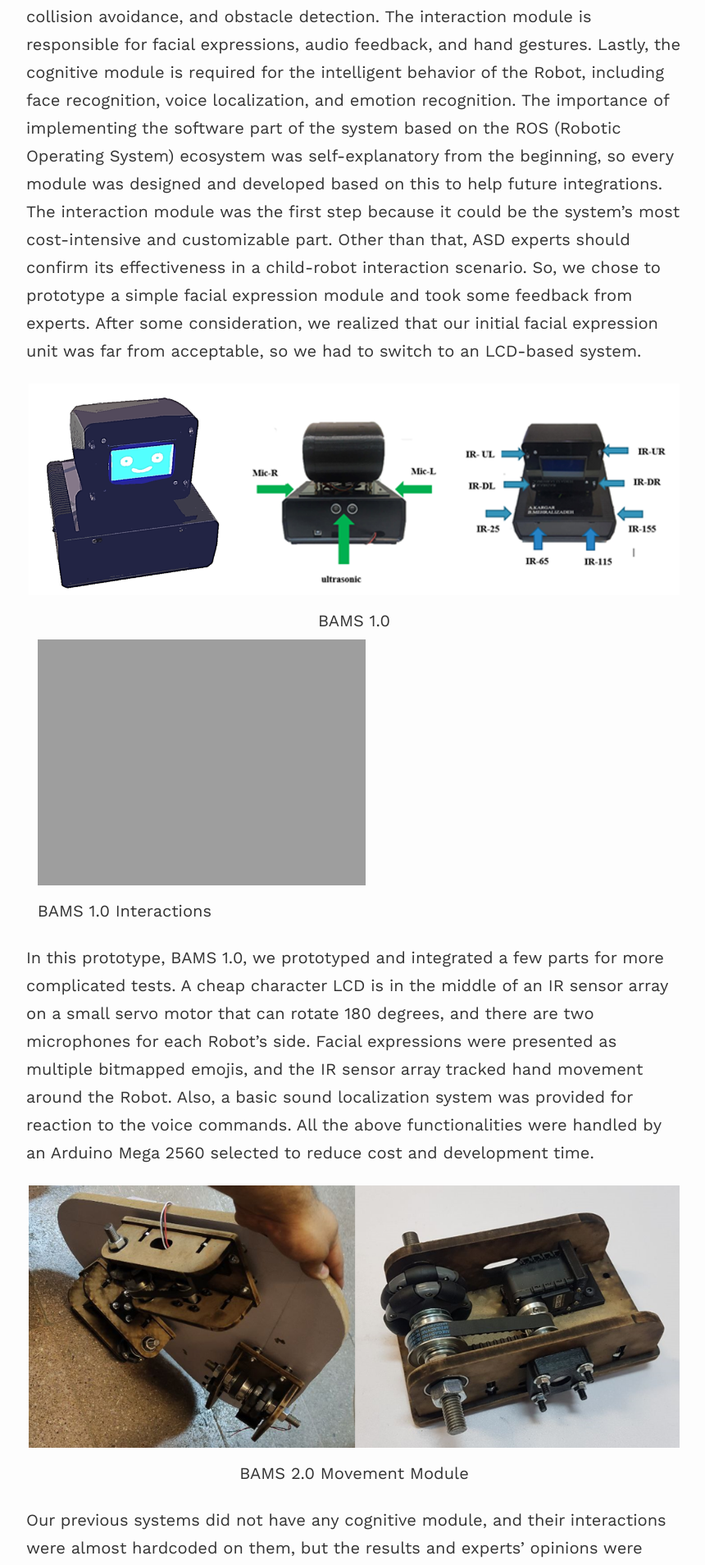
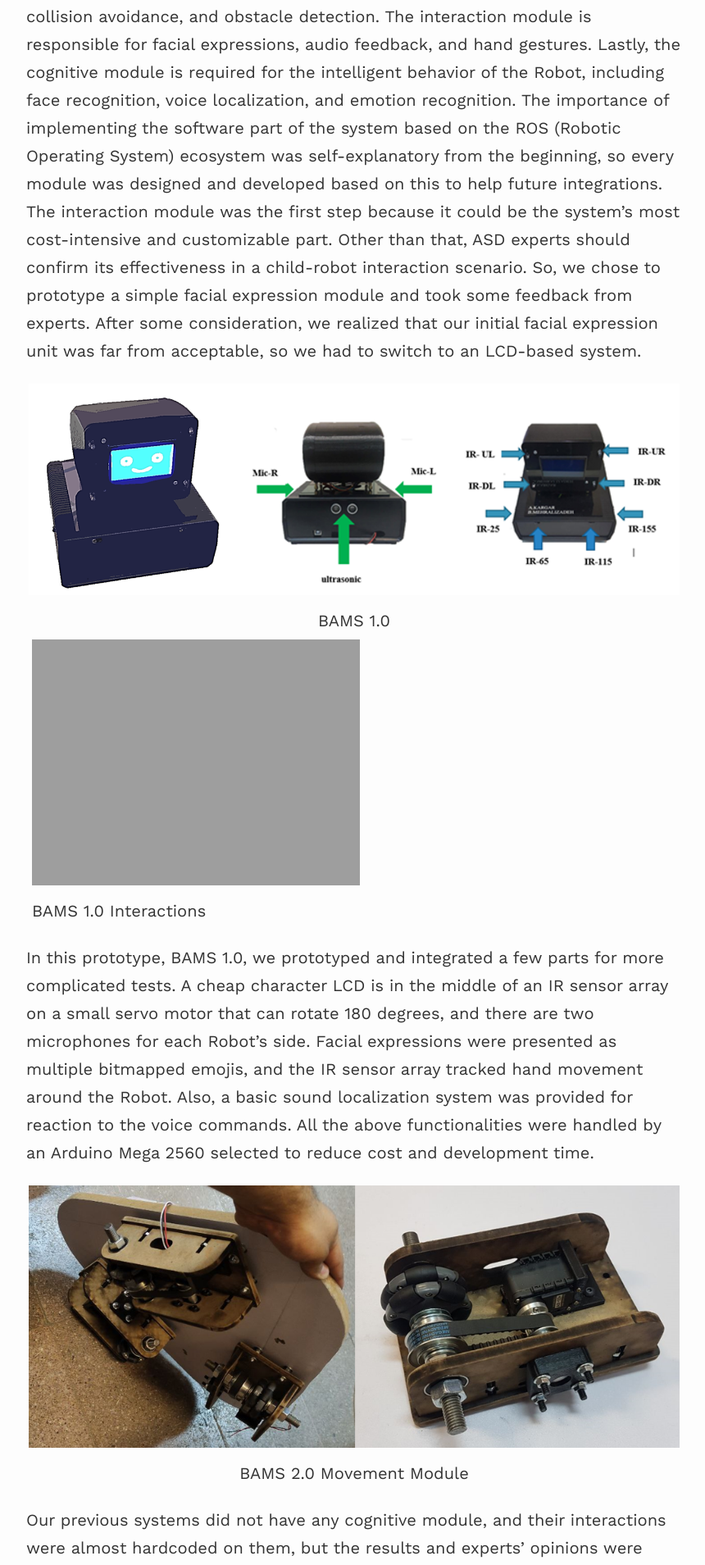
Before and after one commit to alireza-kargar/alireza-kargar.github.io, a Jekyll site: the page built from _projects/bams.md, in a window 1280 px wide. Shown: the part 1359-3268 px from the top of the page at 82% size, without its empty margins (208-1068 px from the left). Built offline with Jekyll 4.4.1, drawn with Linux system fonts in a browser that asks for light colours; nearby versions of some CDN libraries.

Commit message:
gif pos. eddit

```diff
--- a/_projects/bams.md
+++ b/_projects/bams.md
@@ -20,9 +20,9 @@
 |:-:|
 |BAMS 1.0|
 
-|   |![BAMS1_movement](https://alireza-kargar.github.io/assets/bams/bams1_movement.gif)|   |
+| <!-- and --> |![BAMS1_movement](https://alireza-kargar.github.io/assets/bams/bams1_movement.gif)| <!-- and --> |
 |:-:|:---------------------------------------------------------------------------------|:-:|
-||BAMS 1.0 Interactions||
+| <!-- and --> |BAMS 1.0 Interactions| <!-- and --> |
 
 In this prototype, BAMS 1.0, we prototyped and integrated a few parts for more complicated tests. A cheap character LCD is in the middle of an IR sensor array on a small servo motor that can rotate 180 degrees, and there are two microphones for each Robot's side. Facial expressions were presented as multiple bitmapped emojis, and the IR sensor array tracked hand movement around the Robot. Also, a basic sound localization system was provided for reaction to the voice commands. All the above functionalities were handled by an Arduino Mega 2560 selected to reduce cost and development time.
 
```
